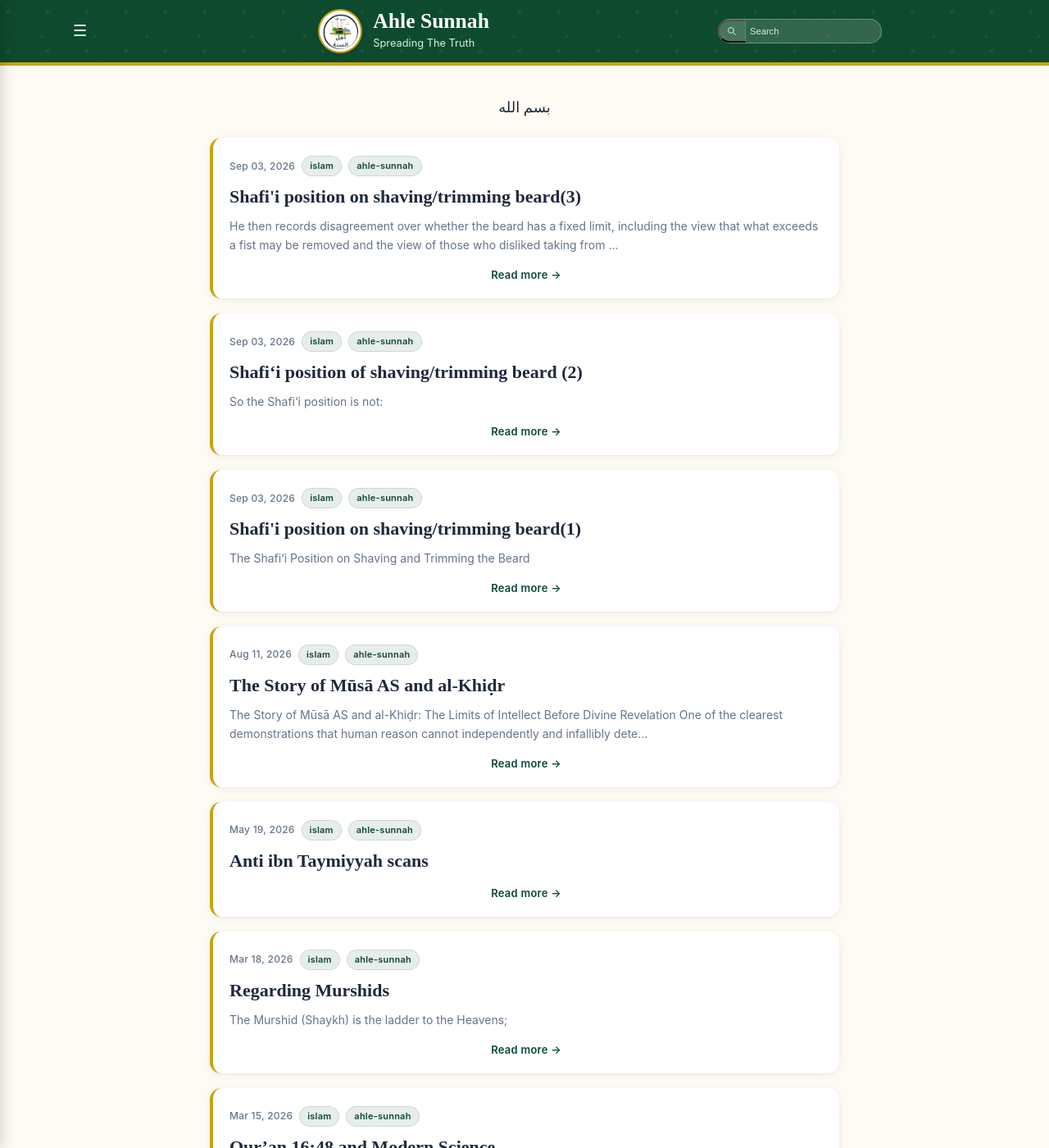
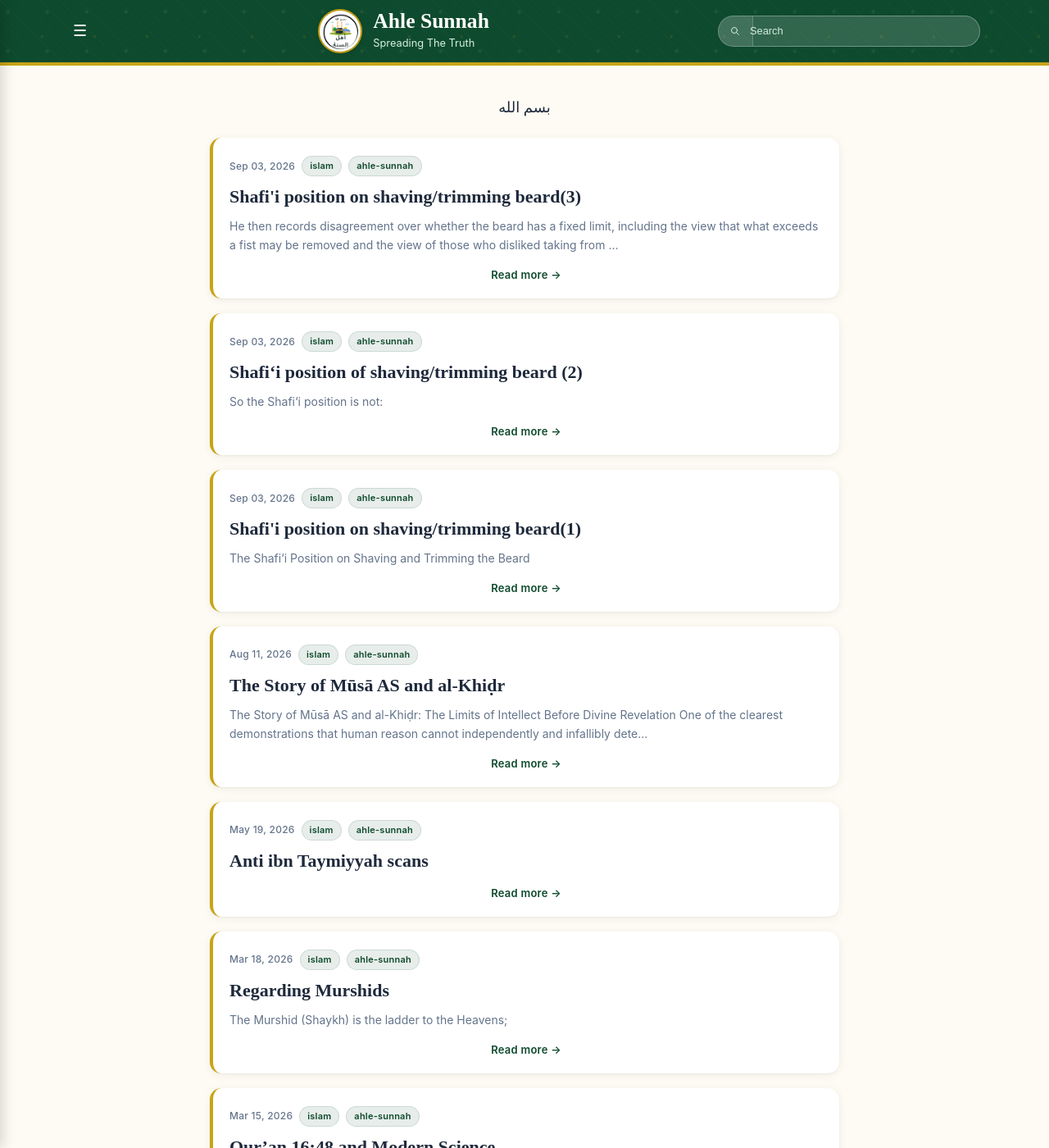
Before and after one commit to Fali17/ahlesunnah, a Jekyll site: the page built from index.html, in a window 1280 px wide and 1400 px high. Shown: the whole window at 82% size. Built offline with Jekyll 4.4.1, drawn with Linux system fonts in a browser that asks for light colours; the list of posts is cut into pages by our own code.

Commit message:
Update main.css

```diff
--- a/assets/css/main.css
+++ b/assets/css/main.css
@@ -678,3 +678,103 @@ body, html {
   color: #d4efdf;
   transition: color 0.25s ease;
 }
+
+/* --- High Stability Flexbox Search Module --- */
+.search-wrapper {
+  position: relative;
+  width: 100%;
+  max-width: 320px;
+}
+
+/* Flex row groups box button and typing lanes into a unified container */
+.search-form-container {
+  display: flex !important;
+  align-items: center;
+  width: 100%;
+  background: rgba(255, 255, 255, 0.15);
+  border: 1px solid rgba(255, 255, 255, 0.3);
+  border-radius: 20px;
+  overflow: hidden; /* Clips box edges neatly to match rounded border radius curves */
+  transition: background 0.3s ease, border-color 0.3s ease, box-shadow 0.3s ease;
+  margin: 0;
+  padding: 0;
+}
+
+/* Unified container changes to crisp white background on focus */
+.search-form-container:focus-within {
+  background: #ffffff;
+  border-color: #ffffff;
+  box-shadow: 0 2px 10px rgba(0, 0, 0, 0.15);
+}
+
+/* 1. Interactive Left-Side Box Button */
+.search-icon-box {
+  background: rgba(255, 255, 255, 0.08); /* Initial distinct box texture tint */
+  border: none;
+  border-right: 1px solid rgba(255, 255, 255, 0.2);
+  width: 42px;
+  height: 36px; /* Explicit static vertical tracking alignment */
+  display: flex;
+  align-items: center;
+  justify-content: center;
+  cursor: pointer;
+  padding: 0;
+  margin: 0;
+  flex-shrink: 0;
+  transition: background 0.2s ease;
+}
+
+/* Hover Event: Darkens button background texture layer explicitly */
+.search-icon-box:hover {
+  background: rgba(0, 0, 0, 0.15) !important;
+}
+
+/* Changes border delimiter line contrast when the wrapper focuses */
+.search-form-container:focus-within .search-icon-box {
+  border-right-color: #e2e8f0;
+  background: #f1f5f9;
+}
+.search-form-container:focus-within .search-icon-box:hover {
+  background: #e2e8f0;
+}
+
+/* Normalize inner SVG graphics vectors placement inside box */
+.search-icon {
+  width: 16px;
+  height: 16px;
+  color: #d4efdf;
+  transition: color 0.2s ease;
+}
+.search-form-container:focus-within .search-icon {
+  color: var(--primary); /* Changes search icon to green when active */
+}
+
+/* 2. Fluid Typing Input field row entries style */
+.search-input {
+  background: transparent !important; /* Delegates background color controls entirely to wrapper */
+  border: none !important;
+  box-shadow: none !important;
+  outline: none !important;
+  height: 36px;
+  width: 100% !important;
+  padding: 0 14px 0 10px !important; /* Left padding stays static and never behaves strangely */
+  font-size: 0.8rem;
+  color: #ffffff;
+  margin: 0;
+}
+
+/* Changes text colors smoothly so user entries are legible on white */
+.search-form-container:focus-within .search-input {
+  color: var(--text) !important;
+}
+.search-form-container:focus-within .search-input::placeholder {
+  color: var(--muted);
+}
+
+/* --- Mobile Media Form Alignment Rules --- */
+@media screen and (max-width: 768px) {
+  .search-wrapper {
+    max-width: 100%;
+    width: 100%;
+  }
+}
```
